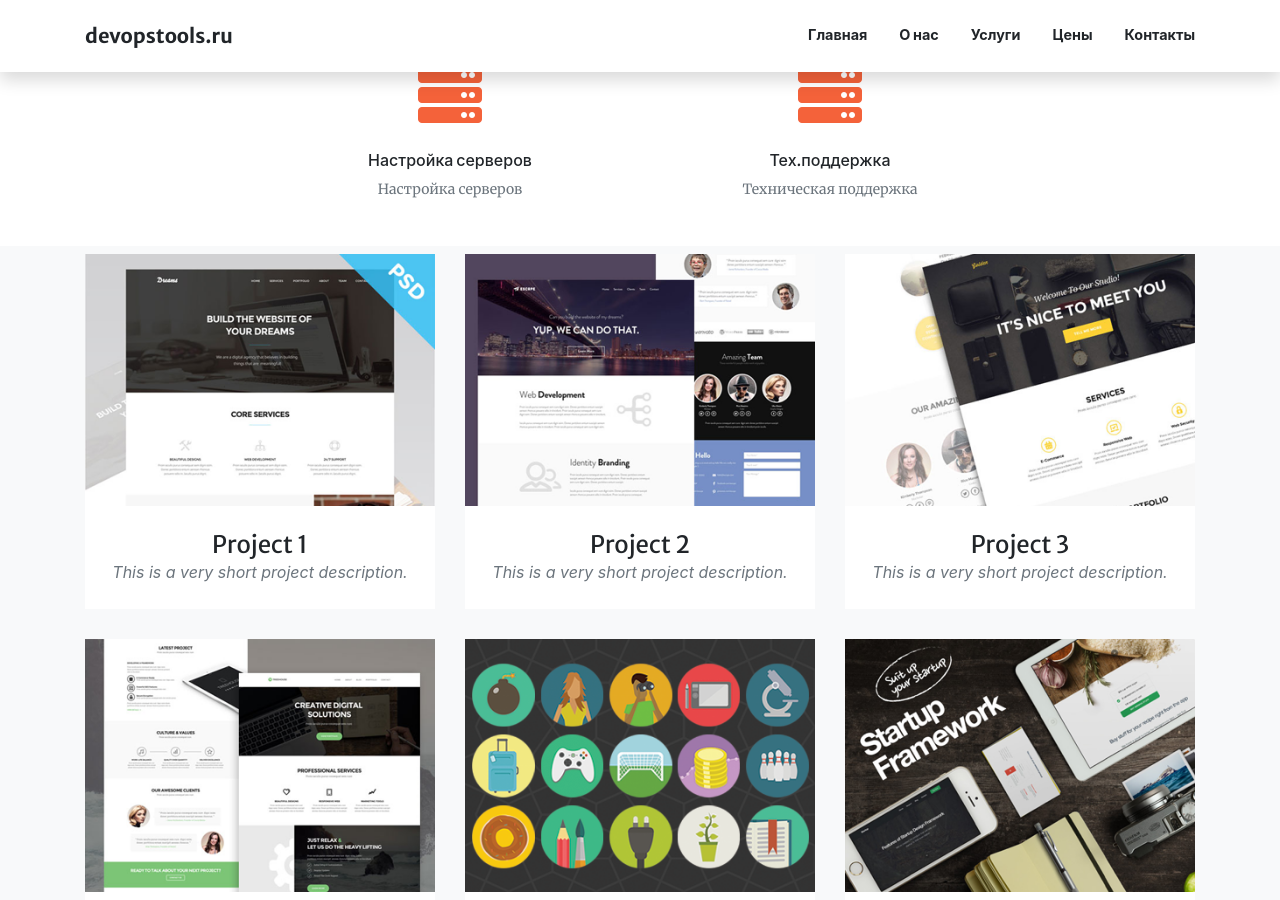
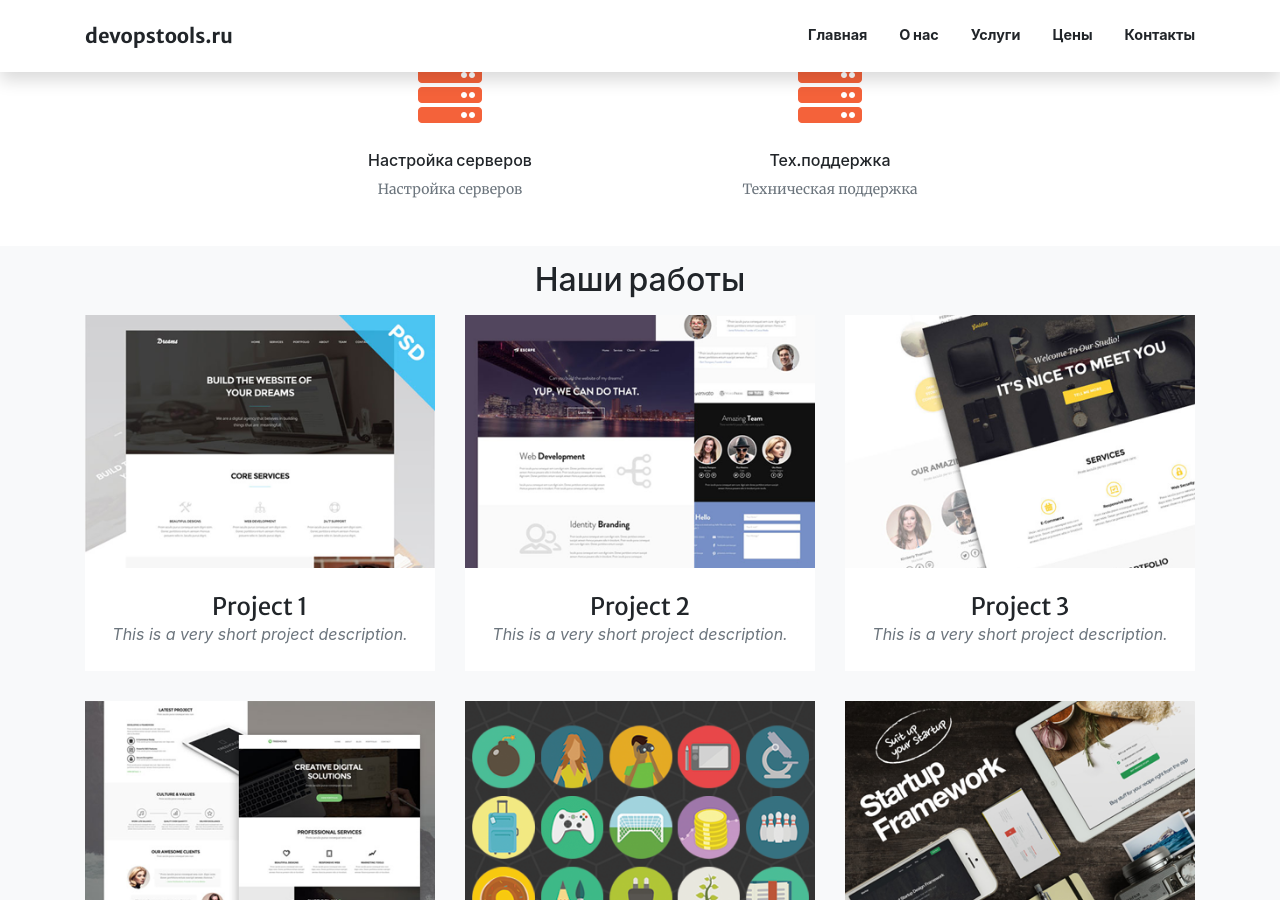
Before and after one commit to hacker342/devopstools.guthub.io, a Jekyll site: the page built from index.md, in a window 1280 px wide and 900 px high, scrolled down 1516 px. Built offline with Jekyll 4.4.1, drawn with Linux system fonts in a browser that asks for light colours; nearby versions of some CDN libraries.

Commit message:
Добавил title в код

```diff
--- a/_includes/portfolio.html
+++ b/_includes/portfolio.html
@@ -1,6 +1,7 @@
 <!-- Portfolio Grid -->
 <section class="bg-light page-section" id="{{ site.data.sitetext.portfolio.section | default: "portfolio" }}">
   <div class="container">
+    <h2 class="text-center mt-0">{{ section.title }}</h2>
     <div class="row">
       <div class="col-lg-12 text-center">
         <h2 class="section-heading text-uppercase">{{ site.data.sitetext.portfolio.title | markdownify | default: "Portfolio" }}</h2>
```
